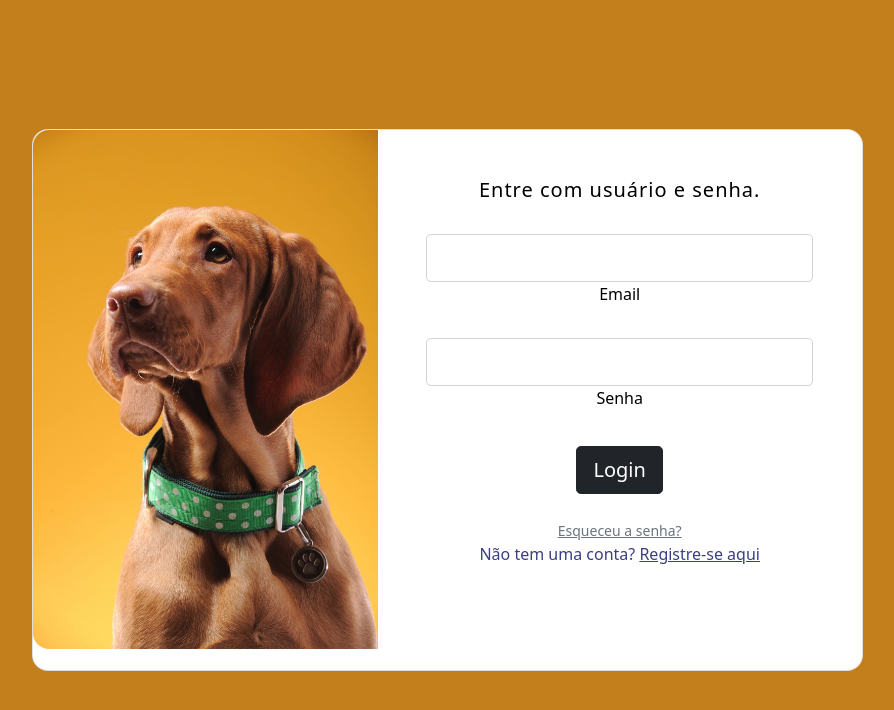
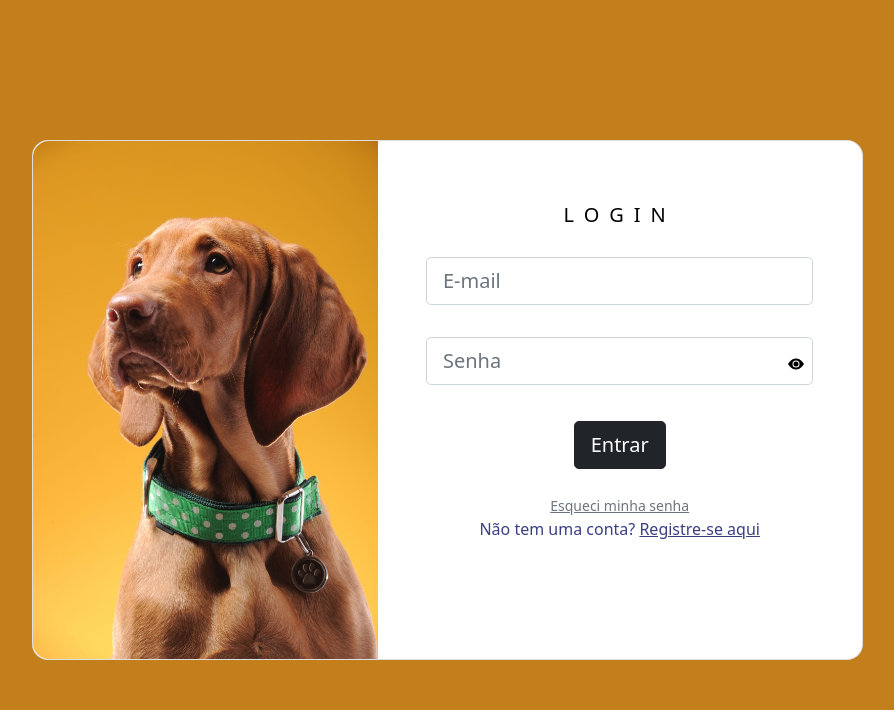
Before and after one commit to RaimundoNonat/new-petshop, a plain HTML site: page pages/adocao.html in a window 1280 px wide. Shown: the whole page, without its empty margins (193-1087 px from the left). Drawn offline with nearby package versions, Linux system fonts and the light colour scheme.

Commit message:
Add files via upload

```diff
--- a/pages/adocao.html
+++ b/pages/adocao.html
@@ -5,12 +5,12 @@
     <meta http-equiv="X-UA-Compatible" content="IE=edge">
     <meta name="viewport" content="width=device-width, initial-scale=1.0">
     <link href="https://cdn.jsdelivr.net/npm/bootstrap@5.1.3/dist/css/bootstrap.min.css" rel="stylesheet" integrity="sha384-1BmE4kWBq78iYhFldvKuhfTAU6auU8tT94WrHftjDbrCEXSU1oBoqyl2QvZ6jIW3" crossorigin="anonymous">
-    <link rel="stylesheet" href="../style.css">
+    <link rel="stylesheet" href="../style/login/style.css">
     <title>CrazyDog</title>
 </head>
 <body>
-    <section class="vh-100" style="background-color: #c27f1b;">
-        <div class="container py-5 h-100">
+    <section class="vh-100">
+       <div class="container py-5 h-100">
           <div class="row d-flex justify-content-center align-items-center h-100">
             <div class="col col-xl-9">
               <div class="card" style="border-radius: 1rem;">
@@ -22,27 +22,41 @@
                   <div class="col-md-6 col-lg-7 d-flex align-items-center">
                     <div class="card-body p-4 p-lg-5 text-black">
 
+                      <!-- Início do formulário -->
                       <form>
-                        <h5 class="fw-normal mb-3 pb-3" style="letter-spacing: 1px;">Entre com usuário e senha.</h5>
+                        <h5 id="login">LOGIN</h5>
 
-                        <div class="form-outline mb-4">
-                          <input type="email" id="form2Example17" class="form-control form-control-lg" />
-                          <label class="form-label" for="form2Example17">Email</label>
+                        <!-- Label email -->
+                        <div class="form-outline mb-2">
+                          <input type="email" placeholder="E-mail" class="form-control form-control-lg" />
+                          <label class="form-label" for="email"></label>
                         </div>
 
-                        <div class="form-outline mb-4">
-                          <input type="password" id="form2Example27" class="form-control form-control-lg" />
-                          <label class="form-label" for="form2Example27">Senha</label>
+                        <!-- Label senha -->
+                        <div class="form-outline mb-2">
+                          <input type="password" placeholder="Senha" class="form-control form-control-lg" id="password1" />
+                          <label class="form-label" for="password1"></label>
+                          <svg  id="senha1" xmlns="http://www.w3.org/2000/svg" width="16" height="16" fill="currentColor" class="bi-eye-fill"  viewBox="0 0 16 16">
+                            <path d="M10.5 8a2.5 2.5 0 1 1-5 0 2.5 2.5 0 0 1 5 0z"/>
+                            <path d="M0 8s3-5.5 8-5.5S16 8 16 8s-3 5.5-8 5.5S0 8 0 8zm8 3.5a3.5 3.5 0 1 0 0-7 3.5 3.5 0 0 0 0 7z"/>
+                          </svg>
                         </div>
 
+                        <!-- Botão de login -->
                         <div class="pt-1 mb-4">
-                          <button class="btn btn-dark btn-lg btn-block" type="button">Login</button>
+                          <button class="btn btn-dark btn-lg btn-block" onclick="entrar()">Entrar</button>
                         </div>
 
-                        <a class="small text-muted" href="#!">Esqueceu a senha?</a>
-                        <p class="mb-5 pb-lg-2" style="color: #393f81;">Não tem uma conta? <a href="#!"
+                        <!-- Esqueci minha senha -->
+                        <a class="small text-muted" href="#!" id="modal">Esqueci minha senha</a>
+
+
+                        <!-- Não tem uma conta? Registre-se aqui -->
+                        <p class="mb-5 pb-lg-2" style="color: #393f81;">Não tem uma conta? <a href="./cadastro.html"
                             style="color: #393f81;">Registre-se aqui</a></p>
+
                         </form>
+                      <!-- Fim do formulário -->
 
                     </div>
                   </div>
@@ -53,20 +67,7 @@
         </div>
       </section>
 
-
-
-
-
-
-
-
-
-
-
-
-
-
-<script src="index.js"></script>
+<script src="../javascript/page_login/index.js"></script>
 <script src="https://cdn.jsdelivr.net/npm/@popperjs/core@2.10.2/dist/umd/popper.min.js" integrity="sha384-7+zCNj/IqJ95wo16oMtfsKbZ9ccEh31eOz1HGyDuCQ6wgnyJNSYdrPa03rtR1zdB" crossorigin="anonymous"></script>
 <script src="https://cdn.jsdelivr.net/npm/bootstrap@5.1.3/dist/js/bootstrap.min.js" integrity="sha384-QJHtvGhmr9XOIpI6YVutG+2QOK9T+ZnN4kzFN1RtK3zEFEIsxhlmWl5/YESvpZ13" crossorigin="anonymous"></script>
 </body>
```
Also changed, not shown: pages/agenda.html (+28 -27 lines), pages/avaliacao.html (+28 -27 lines), pages/produtos.html (+28 -27 lines).
